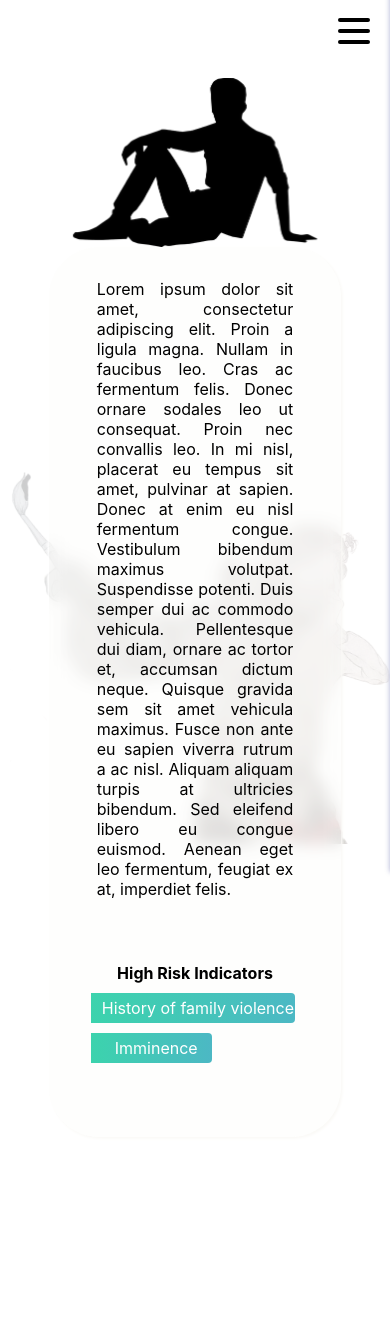
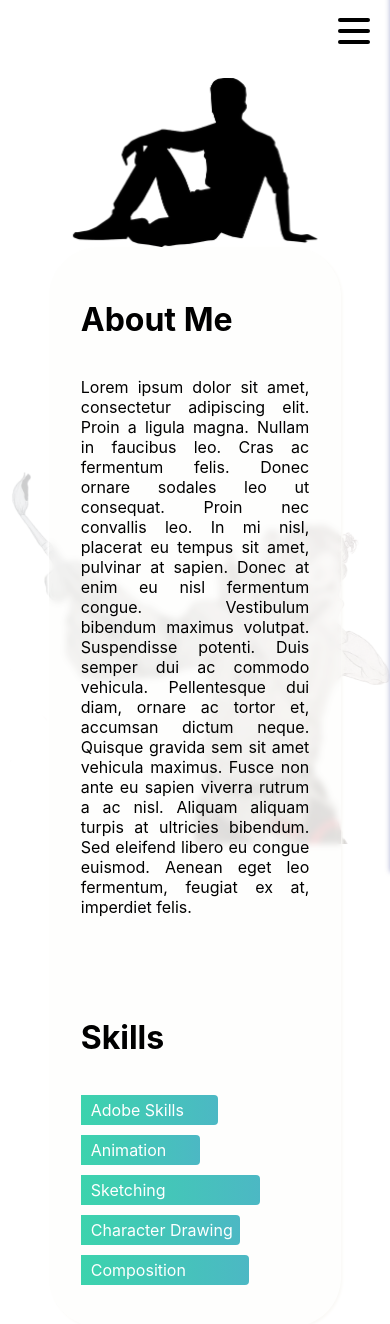
Before and after one commit to avancetohwk/portfolio-reactts, a React (Create React App) app: page /about in a window 390 px wide. Shown: the top 1324 px of the page. Before the commit the page ends 1137 px from the top, so only its background shows below. Built offline with nearby package versions, Linux system fonts and the light colour scheme.

Commit message:
responsive about

```diff
--- a/src/components/skillschart/skillschart.scss
+++ b/src/components/skillschart/skillschart.scss
@@ -3,8 +3,8 @@
     width: 80%;
     //max-width: 960px;
     //height: 780px;
-    margin: auto;
-
+    //margin: auto;
+    margin-top: 1em;
     position: relative;
 
     @mixin stagger-anim-delay($i, $initial-delay, $stagger-delay) {
@@ -20,6 +20,7 @@
         list-style-type: none;
         margin: 0;
         padding: 0;
+        text-align: left;
     }
 
     .charts {
--- a/src/components/skillschart/skillschart.tsx
+++ b/src/components/skillschart/skillschart.tsx
@@ -1,4 +1,5 @@
-import React from 'react';
+import React, { Component } from 'react';
+import { isPropertySignature, skipPartiallyEmittedExpressions } from 'typescript';
 import Logo from '../assets/logo-edited.png';
 import './skillschart.scss'
 
@@ -6,15 +7,54 @@ type Props = {
   children?: any;
 }
 
-export default function SkillsChart(props: Props) {
+type State = {
+  skills: any[]
+}
+
+export default class SkillsChart extends Component<Props,State> {
+
+  constructor(props:Props){
+    super(props);
+    this.state = {
+      skills: []
+    }
+  }
+
+  componentDidMount(){
+    let skillsData = [
+      {name: "Adobe Skills", percentage: "75%"},
+      {name: "Animation", percentage: "65%"},
+      {name: "Sketching", percentage: "98%"},
+      {name: "Character Drawing", percentage: "87%"},
+      {name: "Composition", percentage: "92%"},
+    ]
+
+    this.setState({skills: skillsData});
+  }
+
+
+  render(){
+    const {skills} = this.state;
+
     return (
       <>
           <div className="skills ">
               <div className="charts">
                   <div className="chart chart--dev">
-                <span className="chart__title">High Risk Indicators
+                  {/* <span className="chart__title">High Risk Indicators</span> */}
+              <ul className="chart--horiz">
+                {
+                  skills.map(s=>{
+                    return (
+                        <li className="chart__bar" style={{width: s.percentage}}>
+                          <span className="chart__label">
+                            {s.name}
                           </span>
-                <ul className="chart--horiz">
+                        </li>
+                    )
+                  })
+                }
+                  {/* <ul className="chart--horiz">
                       <li className="chart__bar" style={{width: '98%'}}>
                       <span className="chart__label">
                       History of family violence
@@ -24,7 +64,7 @@ export default function SkillsChart(props: Props) {
                       <span className="chart__label">
                       Imminence
                       </span>
-                    </li>
+                      </li> */}
 
                   </ul>
                   </div>
@@ -32,10 +72,11 @@ export default function SkillsChart(props: Props) {
 
               </div>
           </div>
-        {props.children}
 
 
 
       </>
     )
   }
+
+}
--- a/src/pages/about.scss
+++ b/src/pages/about.scss
@@ -36,8 +36,8 @@
 
         .inner-card{
             background: rgba(250, 249, 246, 0.25);
-            backdrop-filter: blur(0.5em);
-            -webkit-backdrop-filter: blur( 4px );
+            backdrop-filter: blur(0.2em);
+            -webkit-backdrop-filter: blur( 0.2em);
 
             display:flex;
             align-items: center;
@@ -54,6 +54,9 @@
                 display: flex;
 
                 #text-container{
+                    display: flex;
+                    flex-direction: column;
+                    align-items: baseline;
                     padding: 0 2em; //3em 0;
                     width: 50%;
                     p{
@@ -62,7 +65,10 @@
                 }
 
                 #skills-container{
-                    padding: 3em 0;
+                    display: flex;
+                    flex-direction: column;
+                    align-items: baseline;
+                    padding: 0 2em;
                     width: 50%;
                     p{
                         text-align: justify;
@@ -82,9 +88,8 @@
     }
 
     @media (max-width: 600px) {
-        .inner-card-content{
-            flex-wrap: wrap;
-        }
+
+
     }
 
 
@@ -113,6 +118,8 @@
                 margin: 0;
                 padding: 1em;
 
+                .inner-card-content{
+                    flex-wrap: wrap;
 
 
                     #text-container{
@@ -121,8 +128,13 @@
                     }
 
                     #skills-container{
+                        padding: 1em;
+                        margin-top: 2em;
                         width: 100% !important;
                     }
+                }
+
+
             }
 
         }
--- a/src/pages/about.tsx
+++ b/src/pages/about.tsx
@@ -30,12 +30,13 @@ class About extends Component<RouteComponentProps> {
                     <div className="inner-card">
                         <div className="inner-card-content">
                             <div id="text-container">
+                                <h1>About Me</h1>
                                 <p>
                                     Lorem ipsum dolor sit amet, consectetur adipiscing elit. Proin a ligula magna. Nullam in faucibus leo. Cras ac fermentum felis. Donec ornare sodales leo ut consequat. Proin nec convallis leo. In mi nisl, placerat eu tempus sit amet, pulvinar at sapien. Donec at enim eu nisl fermentum congue. Vestibulum bibendum maximus volutpat. Suspendisse potenti. Duis semper dui ac commodo vehicula. Pellentesque dui diam, ornare ac tortor et, accumsan dictum neque. Quisque gravida sem sit amet vehicula maximus. Fusce non ante eu sapien viverra rutrum a ac nisl. Aliquam aliquam turpis at ultricies bibendum. Sed eleifend libero eu congue euismod. Aenean eget leo fermentum, feugiat ex at, imperdiet felis.
                                 </p>
                             </div>
-                            <div id="skills-container" className="skills">
-
+                            <div id="skills-container" >
+                                <h1>Skills</h1>
                                 <SkillsChart></SkillsChart>
 
 
```
Lines whose indentation alone changed are shown as unchanged.
